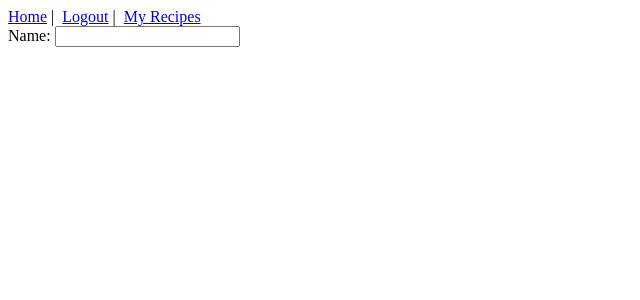
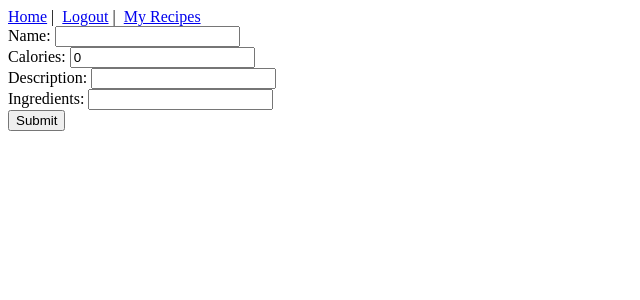
Before and after one commit to szulinski/capstone3, a Vue app in the folder vue/: page /recipe/1/update in a window 1280 px wide. Shown: the top 300 px of the page, without its empty margins (0-640 px from the left). Built offline with nearby package versions, Linux system fonts and the light colour scheme; no server answers; sample sign-in values are in the browser's storage.

Commit message:
Edit Recipe Working both server and client

```diff
--- a/vue/src/components/RecipeDetails.vue
+++ b/vue/src/components/RecipeDetails.vue
@@ -10,7 +10,7 @@
     <p></p>
     <p></p>
     <p></p> -->
-    <router-link>Edit</router-link>
+    <router-link :to="{name: 'recipe-update',params: {recipe : recipe}}">Edit</router-link>
   </div>
 </template>
 
--- a/vue/src/components/UpdateRecipe.vue
+++ b/vue/src/components/UpdateRecipe.vue
@@ -1,20 +1,39 @@
 <template>
   <form>
       <div class="nameField">
-          <label for="name">Name: </label>
-          <input type="text" v-model="updatedRecipe.name"/>
+          <div>
+            <label for="name">Name: </label>
+            <input type="text" v-model="recipe.name"/>
+          </div>
+          <div>
+            <label for="calories">Calories: </label>
+            <input type="number" v-model="recipe.calories"/>
+          </div>
+          <div>
+            <label for="description">Description: </label>
+            <input type="text" v-model="recipe.description"/>
+          </div>
+          <div>
+              <label for="ingredients">Ingredients: </label>
+              <input type="text" v-model="recipe.ingredients"/>
+          </div>
+          <div>
+              <router-link :to="{name: 'my-recipes'}"><button type="submit" v-on:click="sendUpdatedRecipe()">Submit</button></router-link>
+          </div>
       </div>
   </form>
 </template>
 
 <script>
 
+import RecipeService from '@/services/RecipeService';
+
 export default {
     name: 'update-recipe',
-    props: ['recipe'],
     data() {
         return {
-            updatedRecipe: {
+            recipe: {
+                id: 0,
                 image: '',
                 name: '',
                 ingredients: '',
@@ -27,6 +46,28 @@ export default {
                 saved: false,
             }
         }
+    },
+    methods: {
+        sendUpdatedRecipe(){
+            const updatedRecipe = {
+                image: this.recipe.image,
+                name: this.recipe.name,
+                ingredients: this.recipe.ingredients,
+                directions: this.recipe.directions,
+                calories: this.recipe.calories,
+                is_low_fat: this.recipe.is_low_fat,
+                is_high_protein: this.recipe.is_high_protein,
+                is_low_carb: this.recipe.is_low_carb,
+                is_low_sodium: this.recipe.is_low_sodium,
+                saved: this.recipe.saved,
+            }
+            RecipeService.sendRecipe(updatedRecipe);
+        }
+    },
+    created() {
+        RecipeService.getRecipe(this.$route.params.id).then(response => {
+            this.recipe = response.data;
+      });
     }
 
 }
--- a/vue/src/services/RecipeService.js
+++ b/vue/src/services/RecipeService.js
@@ -12,6 +12,9 @@ export default {
     getRecipe(id){
         return recipeApi.get(`/recipe/${id}`);
     },
+    sendRecipe(recipe){
+        return recipeApi.post(`/recipes`, recipe);
+    }
 
 
 }
```
